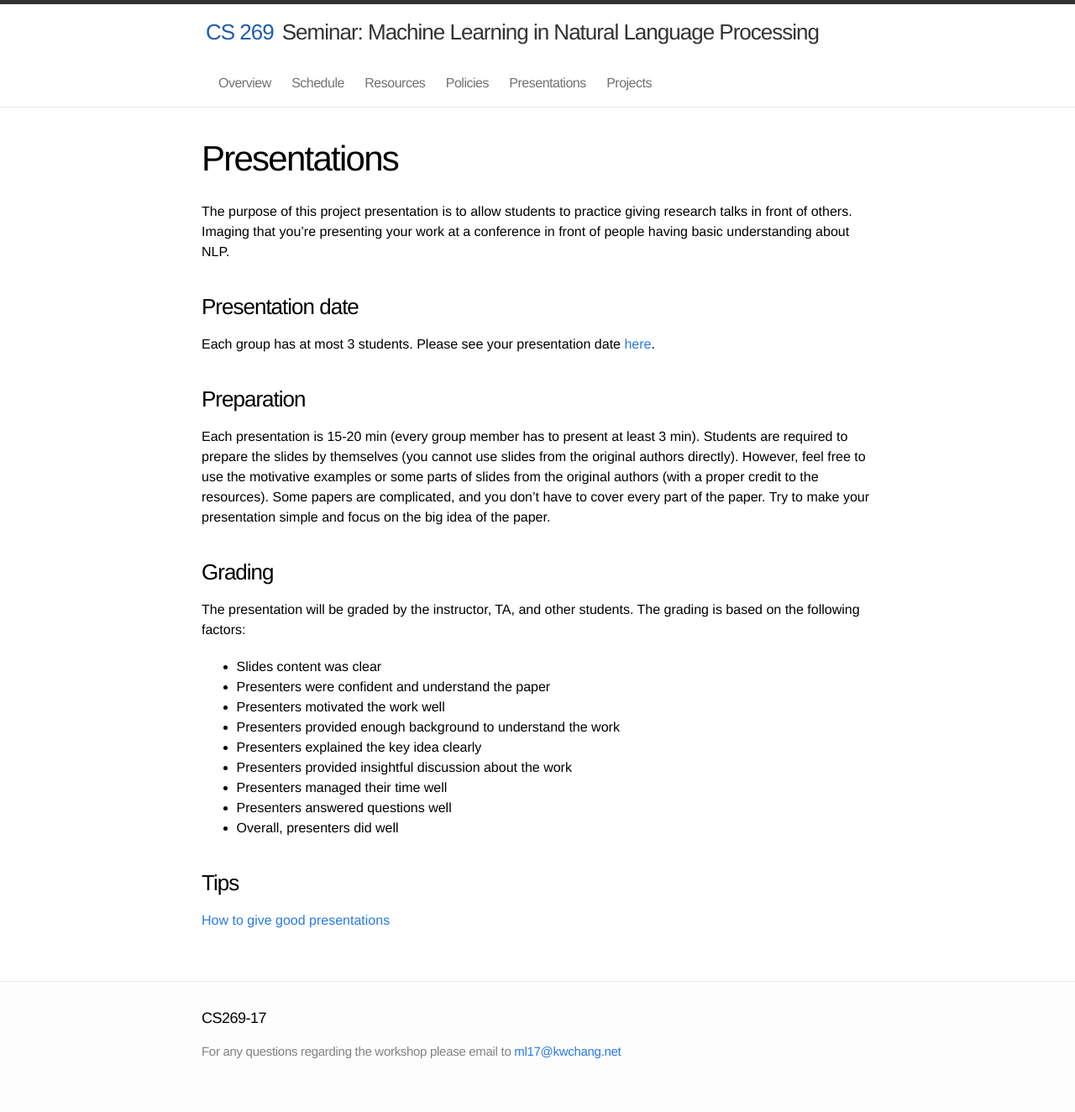
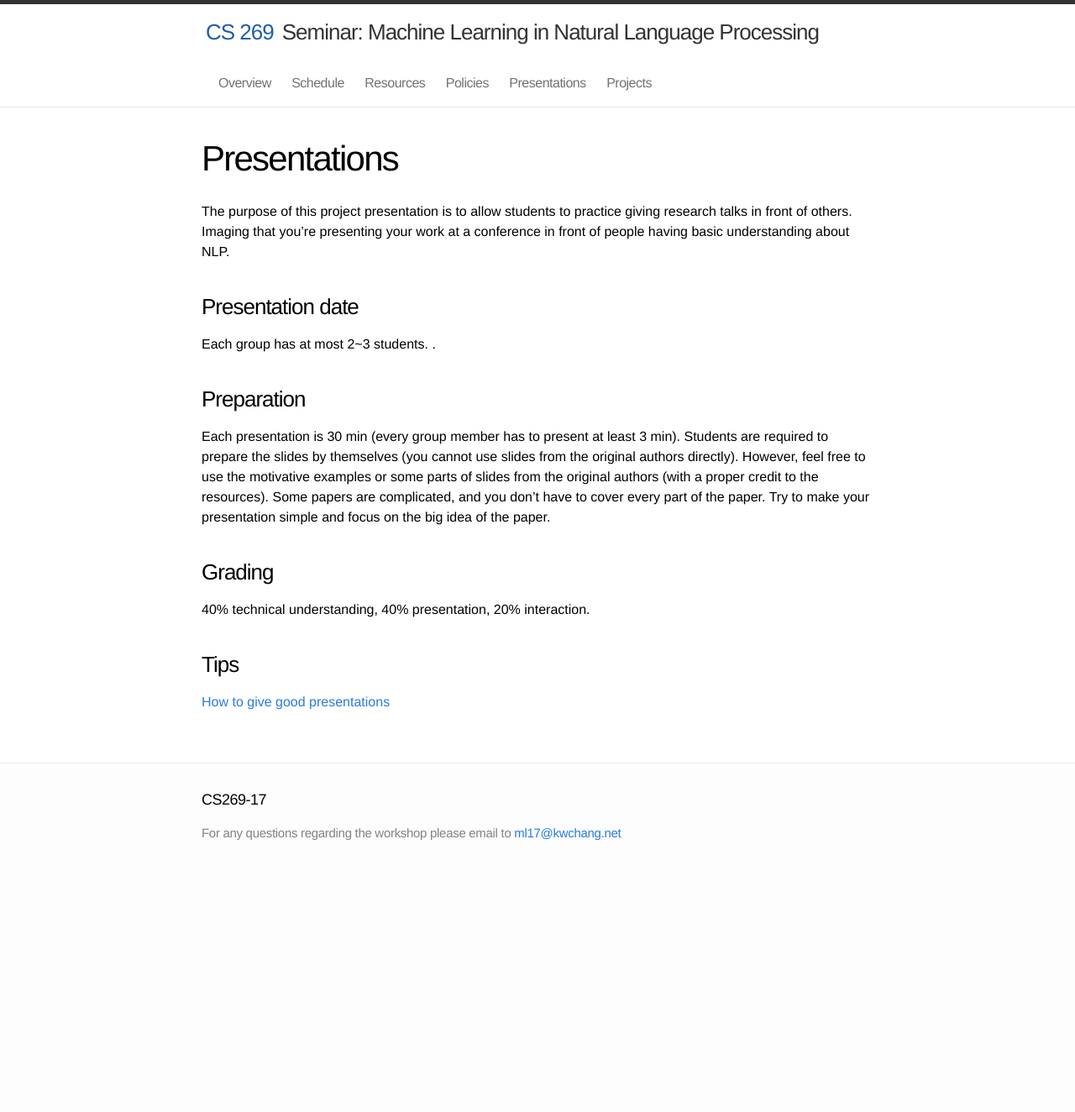
Before and after one commit to uclanlp/CS269-17, a Jekyll site: the page built from 5_presentations.html.md, in a window 1280 px wide. Shown: the whole page at 84% size. Built offline with Jekyll 4.4.1, drawn with Linux system fonts in a browser that asks for light colours; after the commit the page ends 1064 px from its top, so only the background shows below that.

Commit message:
Update 5_presentations.html.md

```diff
--- a/5_presentations.html.md
+++ b/5_presentations.html.md
@@ -10,11 +10,10 @@ The purpose of this project presentation is to allow students to practice giving
 Imaging that you're presenting your work at a conference in front of people having basic understanding about NLP.
 
 ### Presentation date
-Each group has at most 3 students.
-Please see your presentation date [here](https://docs.google.com/spreadsheets/d/13RC84Rqyqb8dCbhuJr-RV0zzw6qG8wFxTcmnRVkgFlY/edit?usp=sharing).
+Each group has at most 2~3 students. .
 
 ### Preparation
-Each presentation is 15-20 min (every group member has to present at least 3 min).
+Each presentation is 30 min (every group member has to present at least 3 min).
 Students are required to prepare the slides by themselves (you cannot use slides from the original authors directly). However, feel free to use the motivative examples or
 some parts of slides from the original authors (with a proper credit to the resources). Some papers are complicated, and you don't have to cover every part of the paper.
 Try to make your presentation simple and focus
@@ -22,17 +21,7 @@ on the big idea of the paper.
 
 ### Grading
 
-The presentation will be graded by the instructor, TA, and other students. The grading is based on the following factors:
-- Slides content was clear
-- Presenters were confident and understand the paper
-- Presenters motivated the work well
-- Presenters provided enough background to understand the work
-- Presenters explained the key idea clearly
-- Presenters provided insightful discussion about the work
-- Presenters managed their time well
-- Presenters answered questions well
-- Overall, presenters did well
-
+40% technical understanding, 40% presentation, 20% interaction.
 
 ### Tips
 [How to give good presentations](http://acmg.seas.harvard.edu/education/presentations/carlton_presentations.pdf)
```
